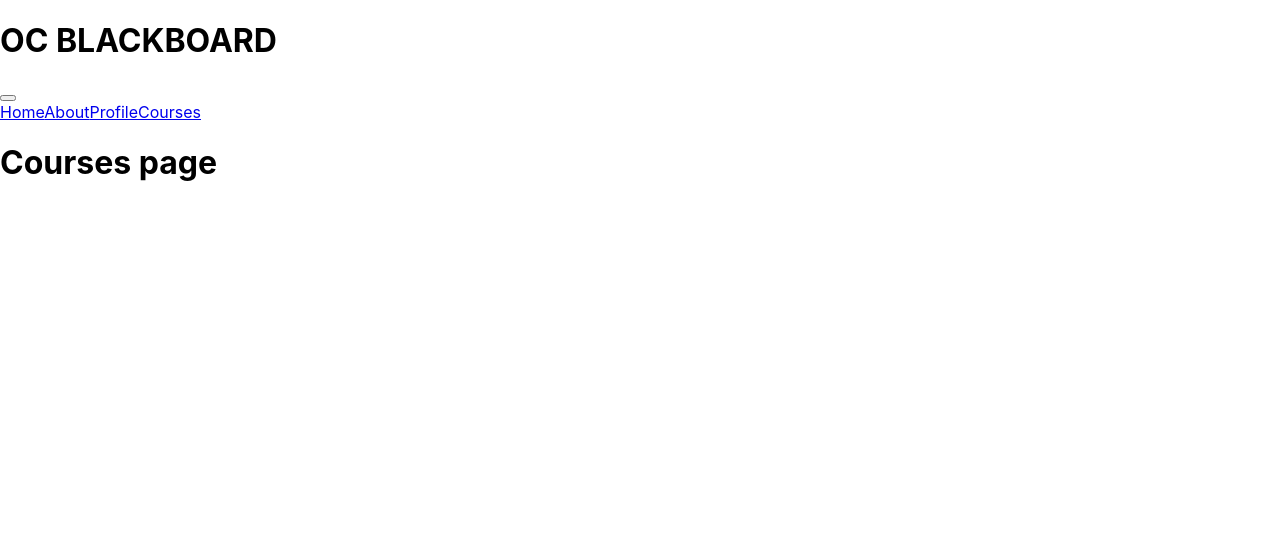
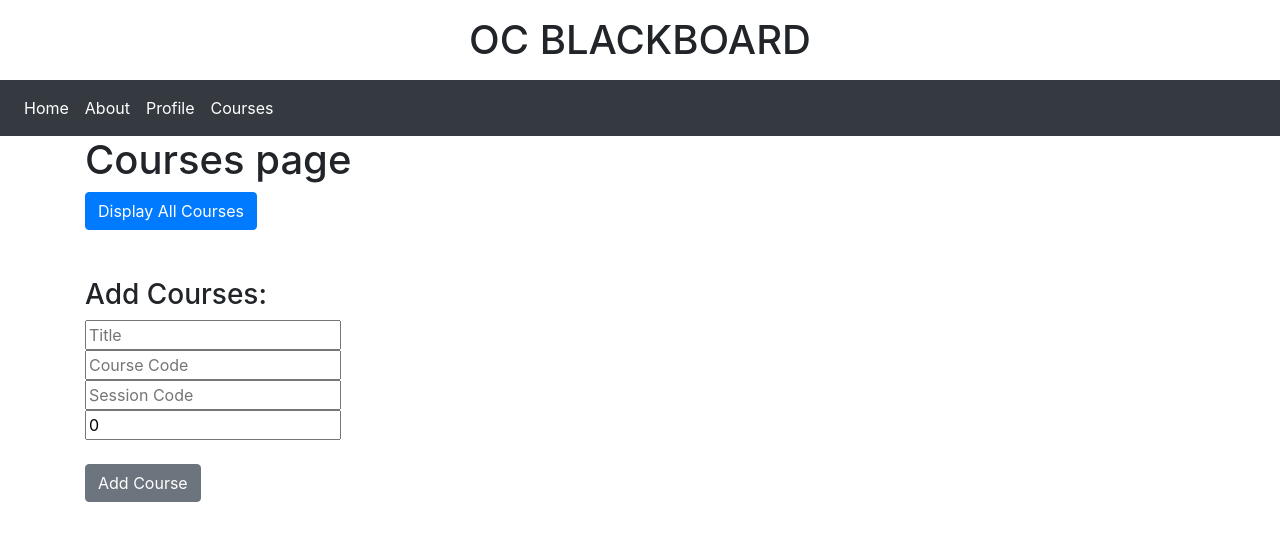
Before and after one commit to logan-giese/whiteboard-course-management, a React (Create React App) app: page /courses in a window 1280 px wide. Shown: the top 540 px of the page. Built offline with nearby package versions, Linux system fonts and the light colour scheme; the HTML template or start-up script is replaced by a standard one.

Commit message:
Course Content Addition
Course Content Added to Database And Assignment View

```diff
--- a/src/App.css
+++ b/src/App.css
@@ -14,14 +14,14 @@
 }
 
 .App-header {
-  background-color: #282c34;
+  background-color: #610a15;
   min-height: 100vh;
   display: flex;
   flex-direction: column;
   align-items: center;
   justify-content: center;
   font-size: calc(10px + 2vmin);
-  color: white;
+  color: rgb(83, 6, 6);
 }
 
 .App-link {
--- /dev/null
+++ b/src/components/Assignment.js
@@ -0,0 +1,8 @@
+import React, {Component} from 'react'
+class Assignment extends Component{
+    render(){
+        return <h1>Assignment </h1>
+    }
+
+}
+export default Assignment
--- a/src/components/Courses.js
+++ b/src/components/Courses.js
@@ -1,8 +1,83 @@
-import React, {Component} from 'react'
-class Courses extends Component{
-    render(){
-        return <h1>Courses page</h1>
-    }
+import React, { Component, useState } from 'react'
+import Assignment from './Assignment'
+import { Container, Card, Button,Row,Col, Text} from 'react-bootstrap';
+import CourseService from '../services/courseService';
+import 'bootstrap/dist/css/bootstrap.min.css';
+
+const Courses = () => {
+  const [courses, setCourses] = useState([]);
+
+  const [newCourse, setNewCourse] = useState({
+    title: "",
+    course_code: "",
+    session_code: "",
+    semester_code: "",
+  });
+  const newCourseChanged = (e) => {
+    setNewCourse({ ...newCourse, [e.target.name]: e.target.value });
+  }
+
+  return <Container><div><h1>Courses page</h1>
+  <Row><Col>
+ <button type="button" className="btn btn-primary" onClick={
+      async () => {
+        setCourses(await CourseService.getCourses());
+        console.log(courses[0]);
+      }
+    }>Display All Courses</button></Col>
+    </Row>
+    <br/>
+    <Row>
+    {courses.map((course) => {
+      return <Col><Card style={{width:'30rem' }}>
+        {/* <Card.Img variant="top" src="https://via.placeholder.com/30x30" /> */}
+        <Card.Body>
+          <Card.Title>Course Name</Card.Title>
+          <Card.Text><CourseDetails key={course.id} course={course} />
+          </Card.Text>
+          <Button variant="primary">Get Details</Button>
+        </Card.Body>
+      </Card></Col>
+    })}
+     </Row>
+     <br/>
+    <h3>Add Courses:</h3>
+    <form>
+      <input type="text" placeholder="Title" name="title" onChange={newCourseChanged} /><br/>
+      <input type="text" placeholder="Course Code" name="course_code" onChange={newCourseChanged} /><br/>
+      <input type="text" placeholder="Session Code" name="session_code" onChange={newCourseChanged} /><br/>
+      <input type="text" placeholder="Semester Code" name="semester_code" defaultValue="0" onChange={newCourseChanged} /><br/><br/>
+      <button className="btn btn-secondary" onClick={async (e) => {
+        e.preventDefault();
+        console.log("User created with ID: " + await CourseService.createCourse(newCourse));
+      }}>Add Course</button>
+    </form><br />
+  </div></Container>
+
+
 
 }
+const CourseDetails = (props) => {
+  const course = props.course;
+  return (
+    <div>
+      ID: {course.id}<br />
+      Title: {course.title}<br />
+      Course Code: {course.course_code}<br />
+      Session Code: {course.session_code}<br />
+      Course Content
+      <ul>
+        {/* {course.content.id}
+        {course.content.title}
+        {course.content.description}
+        {course.content.content} */}
+      </ul>
+      <Assignment />
+      <ul>
+      {/* {course.content.deadline}
+      {course.content.submissions} */}
+      </ul><br />
+    </div>
+  )
+}
 export default Courses
--- a/src/index.css
+++ b/src/index.css
@@ -1,5 +1,6 @@
 body {
   margin: 0;
+ /* background-color: #610a15;*/
   font-family: -apple-system, BlinkMacSystemFont, 'Segoe UI', 'Roboto', 'Oxygen',
     'Ubuntu', 'Cantarell', 'Fira Sans', 'Droid Sans', 'Helvetica Neue',
     sans-serif;
```
